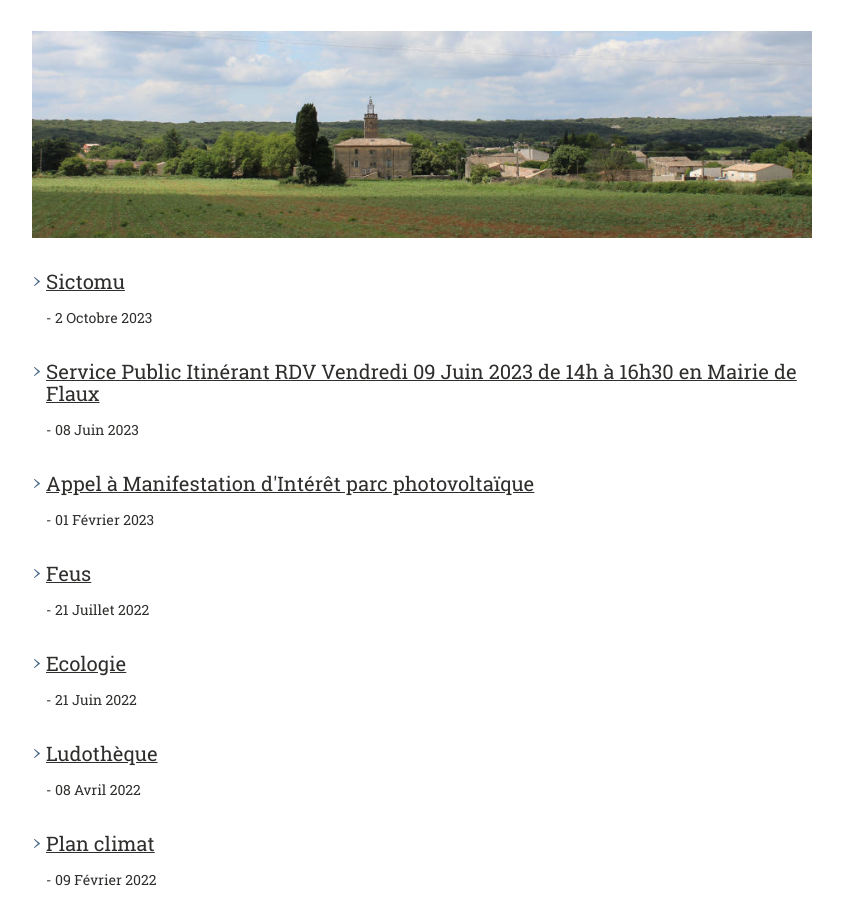
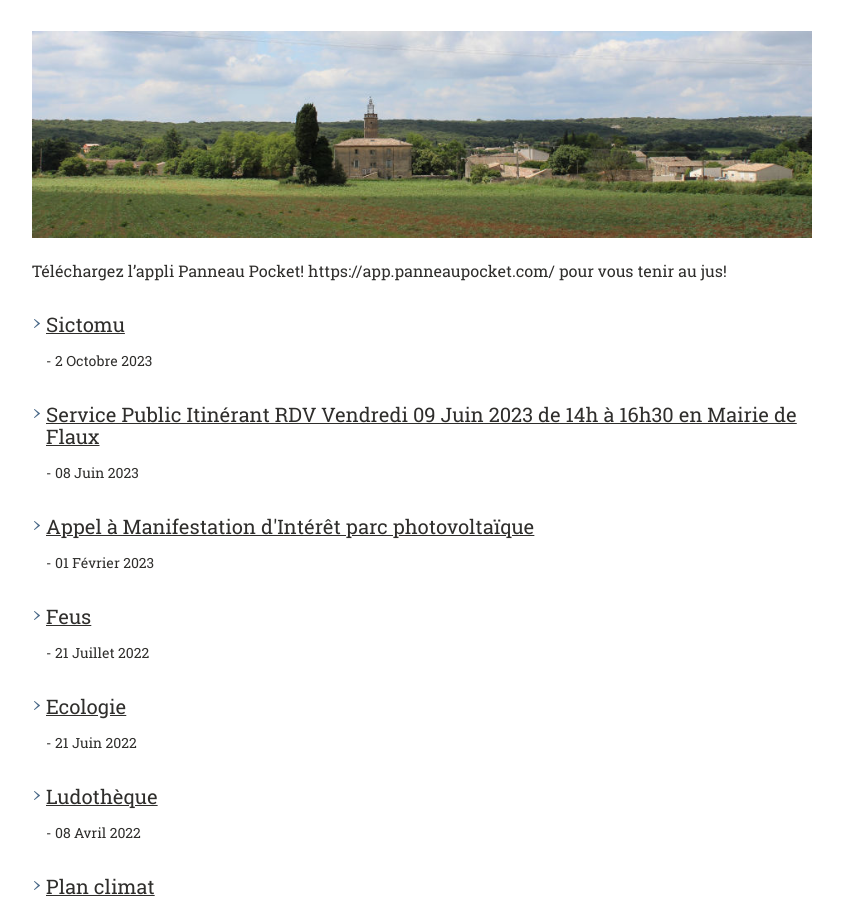
Before and after one commit to Flaux-Village/flaux-village.github.io, a Jekyll site: the page built from actualites.md, in a window 1280 px wide and 900 px high, scrolled down 351 px. Shown: the whole window, without its empty margins (58-901 px from the left). Built offline with Jekyll 4.4.1, drawn with Linux system fonts in a browser that asks for light colours.

Commit message:
Update actualites.md

```diff
--- a/actualites.md
+++ b/actualites.md
@@ -11,7 +11,7 @@ documents:
 
 
 ---
-
+Téléchargez l'appli Panneau Pocket! https://app.panneaupocket.com/ pour vous tenir au jus!
 
 {% assign sorted = (site.actualites | sort: 'date') | reverse %}
 <ul>
```
